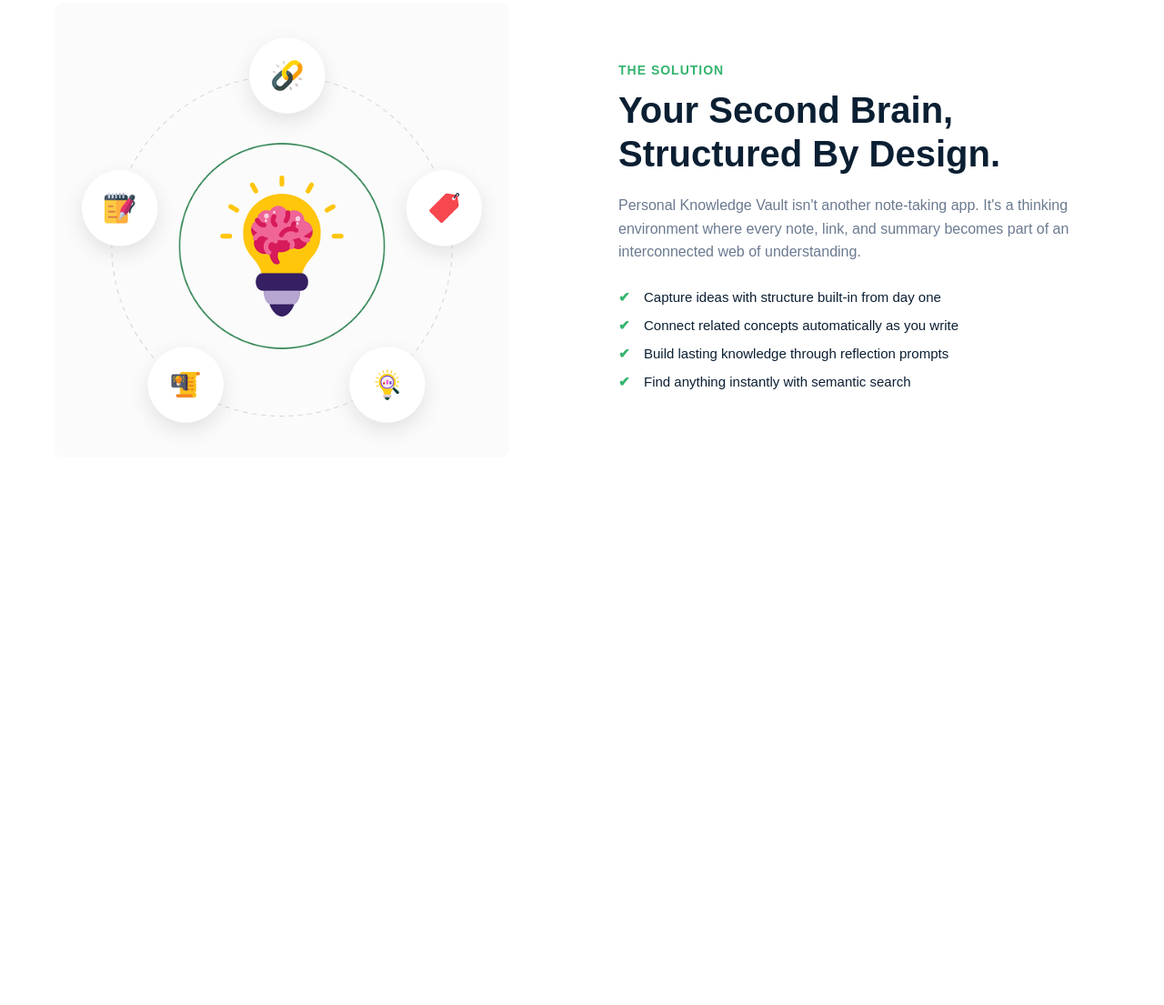
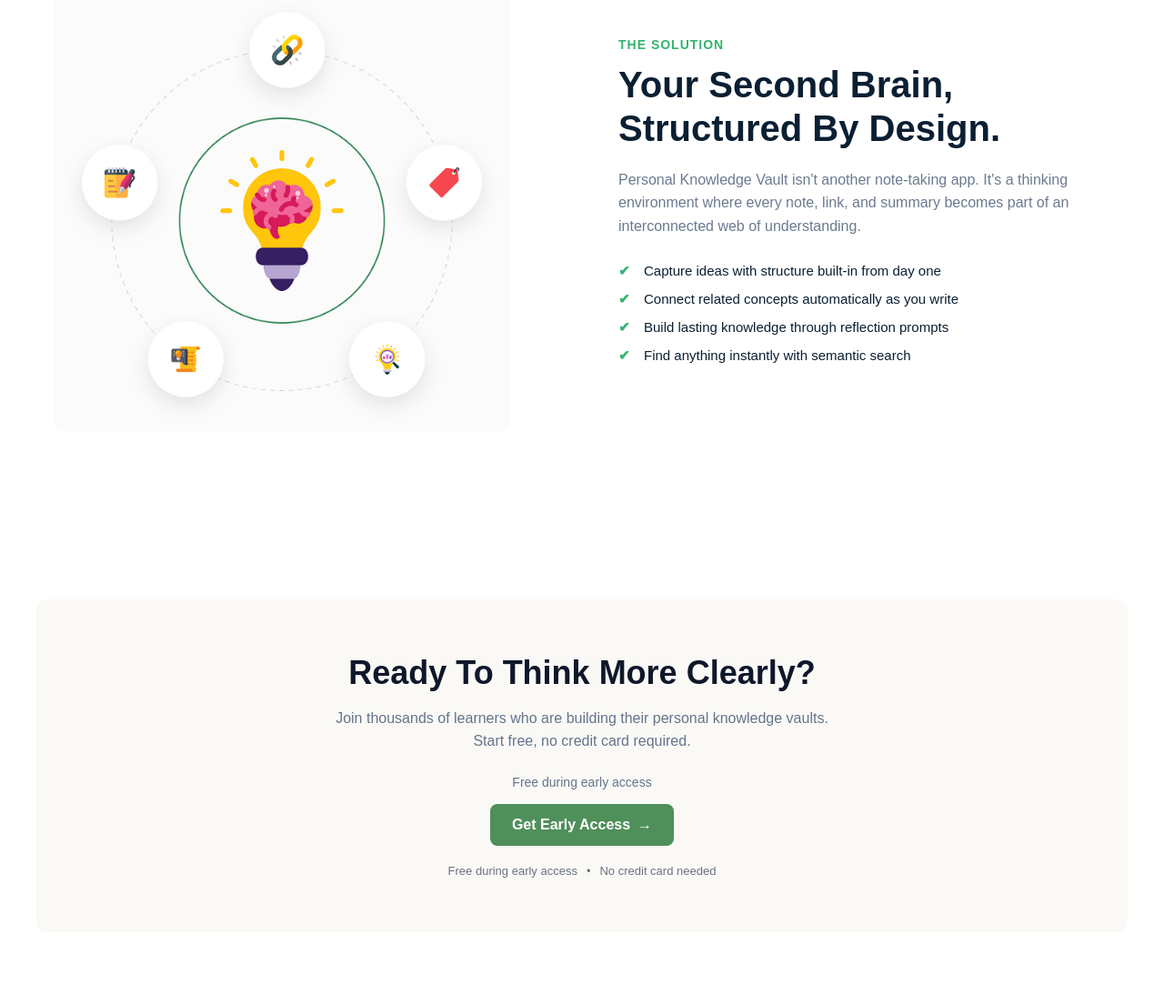
Before and after one commit to habiba-luna/assignment1, a plain HTML site: page index.html in a window 1280 px wide. Shown: the part 1555-2660 px from the top of the page at 91% size. Before the commit the page ends 2162 px from the top, so only its background shows below. Drawn offline with Linux system fonts and the light colour scheme.

Commit message:
Design  Early Access Section

```diff
--- a/index.html
+++ b/index.html
@@ -122,6 +122,33 @@
 
   </div>
 </section>
+<section class="cta-section">
+  <div class="cta-box">
+
+    <h2>Ready To Think More Clearly?</h2>
+
+    <p class="subtitle">
+      Join thousands of learners who are building their personal knowledge vaults.<br>
+      Start free, no credit card required.
+    </p>
+
+    <p class="simple-text">
+      Free during early access
+    </p>
+
+    <a href="#" class="cta-button">
+      Get Early Access
+      <span class="icon">→</span>
+    </a>
+
+    <div class="footer-text">
+      <span>Free during early access</span>
+      <span>•</span>
+      <span>No credit card needed</span>
+    </div>
+
+  </div>
+</section>
 
 
 
--- a/styles/styles.css
+++ b/styles/styles.css
@@ -280,3 +280,58 @@
   font-weight: bold;
 
 }
+.cta-section {
+  padding: 80px 20px;
+}
+
+.cta-box {
+  max-width: 1200px;
+  margin: auto;
+  background: #faf9f6;
+  border-radius: 12px;
+  padding: 60px 20px;
+  text-align: center;
+}
+
+.cta-box h2 {
+  font-size: 36px;
+  color: #0f172a;
+  margin-bottom: 16px;
+}
+
+.subtitle {
+  color: #64748b;
+  line-height: 1.6;
+  margin-bottom: 24px;
+}
+
+.simple-text {
+  font-size: 14px;
+  color: #64748b;
+  margin-bottom: 16px;
+}
+
+.cta-button {
+  display: inline-flex;
+  align-items: center;
+  gap: 8px;
+  background: #4f8f5a;
+  color: #ffffff;
+  text-decoration: none;
+  padding: 14px 24px;
+  border-radius: 8px;
+  font-weight: 600;
+}
+
+.cta-button:hover {
+  background: #3f7c4c;
+}
+
+.footer-text {
+  margin-top: 20px;
+  font-size: 13px;
+  color: #6b7280;
+  display: flex;
+  justify-content: center;
+  gap: 10px;
+}
```
